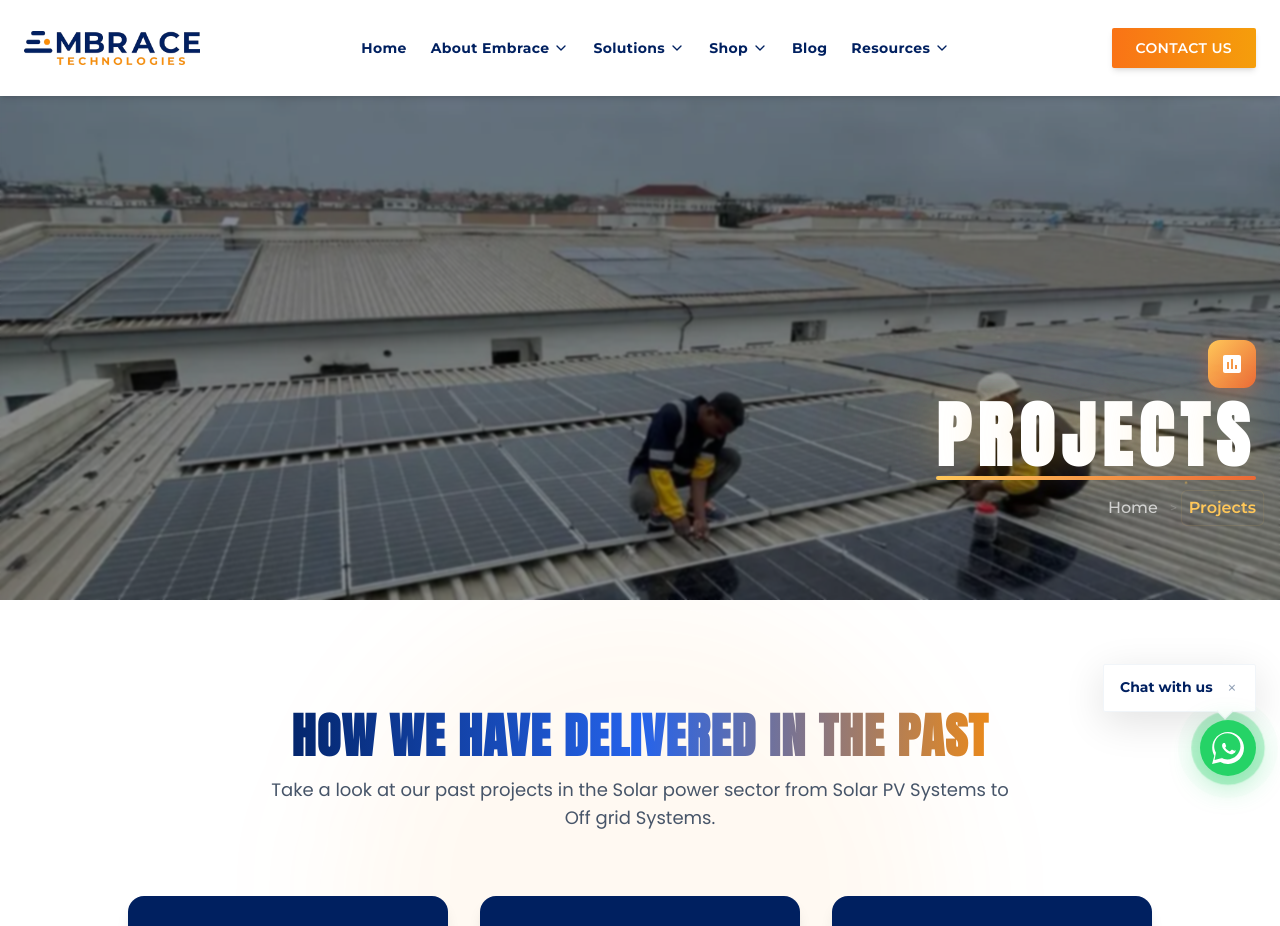
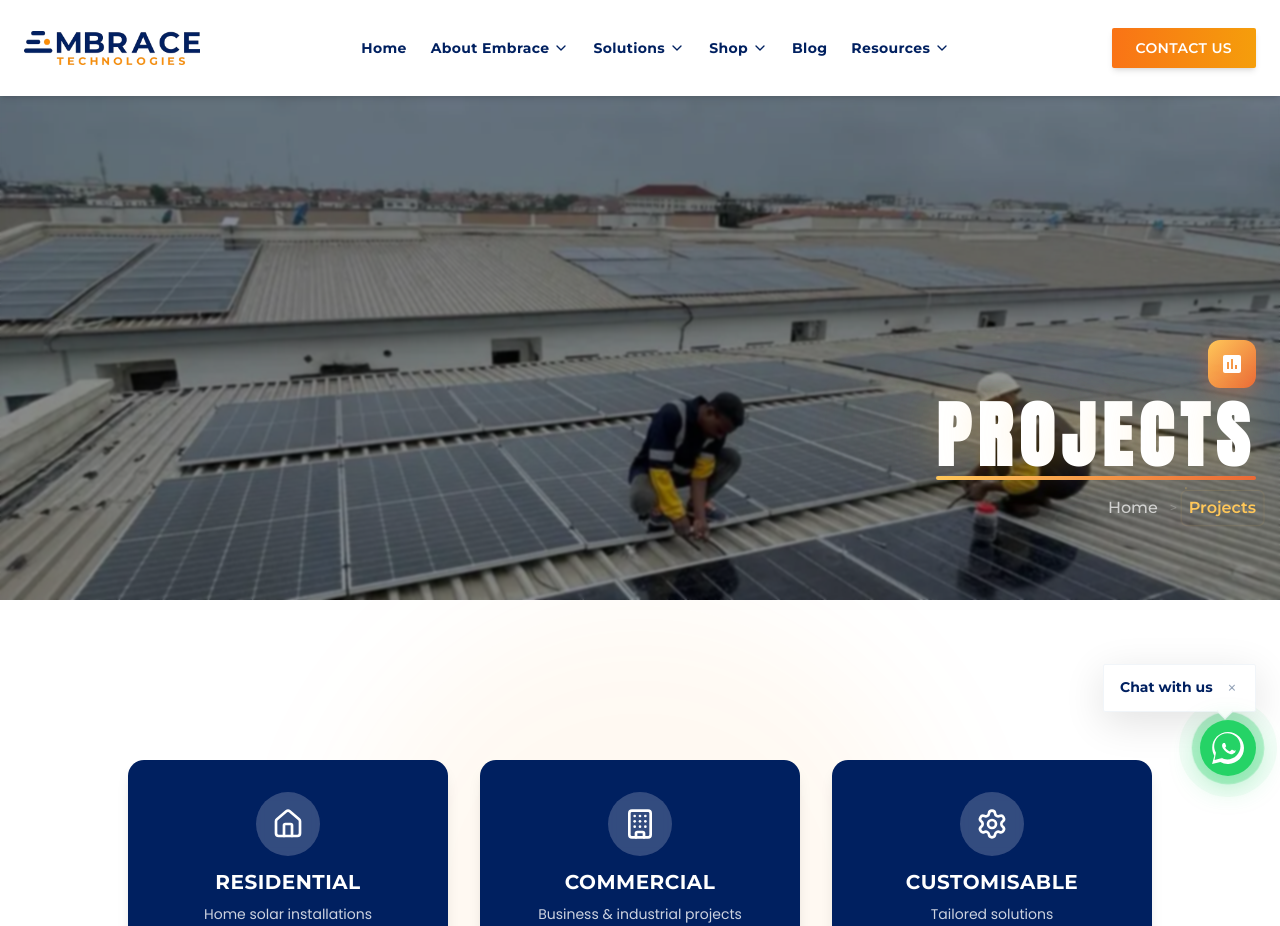
Before and after one commit to imoleayomi19/the-embrace, a React (Vite) app: page /projects in a window 1280 px wide. Shown: the top 926 px of the page. Built offline with nearby package versions, Linux system fonts and the light colour scheme.

Commit message:
feat: add Contact and Projects pages to application

```diff
--- a/src/pages/Contact.tsx
+++ b/src/pages/Contact.tsx
@@ -10,7 +10,7 @@ import { Link, useLocation } from "react-router-dom";
 // The first submission to a new address sends an activation email - click the
 // link in it once, and every later submission is delivered normally.
 // ---------------------------------------------------------------------------
-const CONTACT_RECIPIENT = "Sales@embracetechng.com";
+const CONTACT_RECIPIENT = "Info@embracetechng.com";
 const FORM_ENDPOINT = `https://formsubmit.co/ajax/${CONTACT_RECIPIENT}`;
 
 const serviceOptions = [
--- a/src/pages/Projects.tsx
+++ b/src/pages/Projects.tsx
@@ -266,15 +266,8 @@ export function Projects() {
             viewport={{ once: true }}
             transition={{ duration: 0.6 }}
           >
-            <h2 className="text-3xl md:text-4xl lg:text-5xl font-anton font-extrabold mb-4 bg-gradient-to-r from-primary via-blue-600 to-secondary bg-clip-text text-transparent">
-              How we have delivered in the past
-            </h2>
-            <p className="text-slate-600 font-poppins font-normal text-base md:text-lg leading-relaxed">
-              Take a look at our past projects in the Solar power sector from Solar PV Systems to Off grid Systems.
-            </p>
           </motion.div>
 
-          {/* Category Cards */}
           {/* Category Cards */}
           <div className="grid grid-cols-1 md:grid-cols-3 gap-6 md:gap-8 max-w-5xl mx-auto">
             {projectCategories.map((category, index) => {
```
Also changed, not shown: 1 other file (tests, documents, lock files or other folders).
